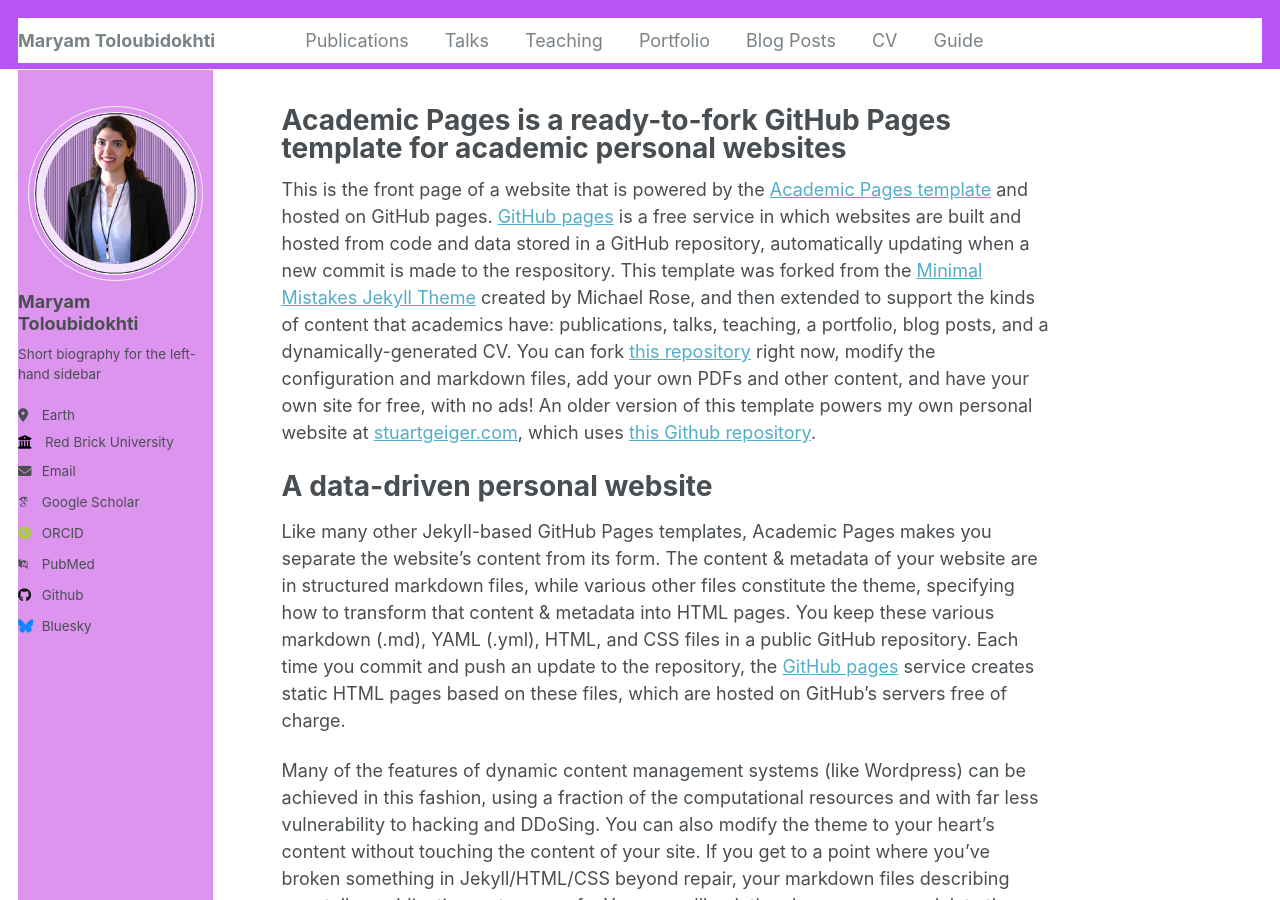
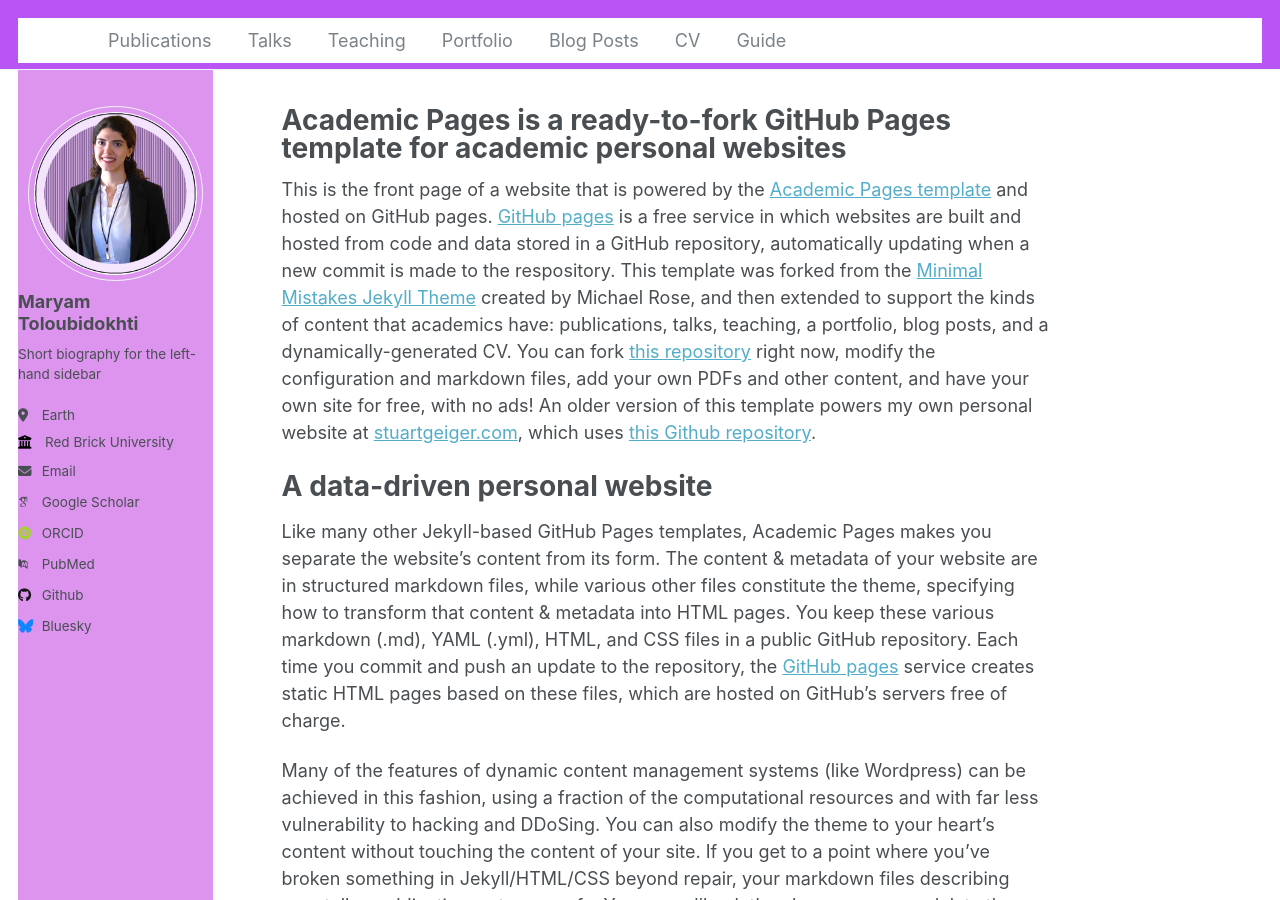
Before and after one commit to maryamTolou/MaryTolou, a Jekyll site: the page built from _pages/about.md, in a window 1280 px wide and 900 px high. Built offline with Jekyll 4.4.1, drawn with Linux system fonts in a browser that asks for light colours; some web fonts are replaced.

Commit message:
no title

```diff
--- a/_config.yml
+++ b/_config.yml
@@ -8,7 +8,7 @@
 
 # Basic Site Settings
 locale                   : "en-US"
-title                    : "Maryam Toloubidokhti"
+title                    : ""
 title_separator          : "-"
 name                     : &name "Maryam Toloubidokhti"
 description              : &description "personal description"
```
